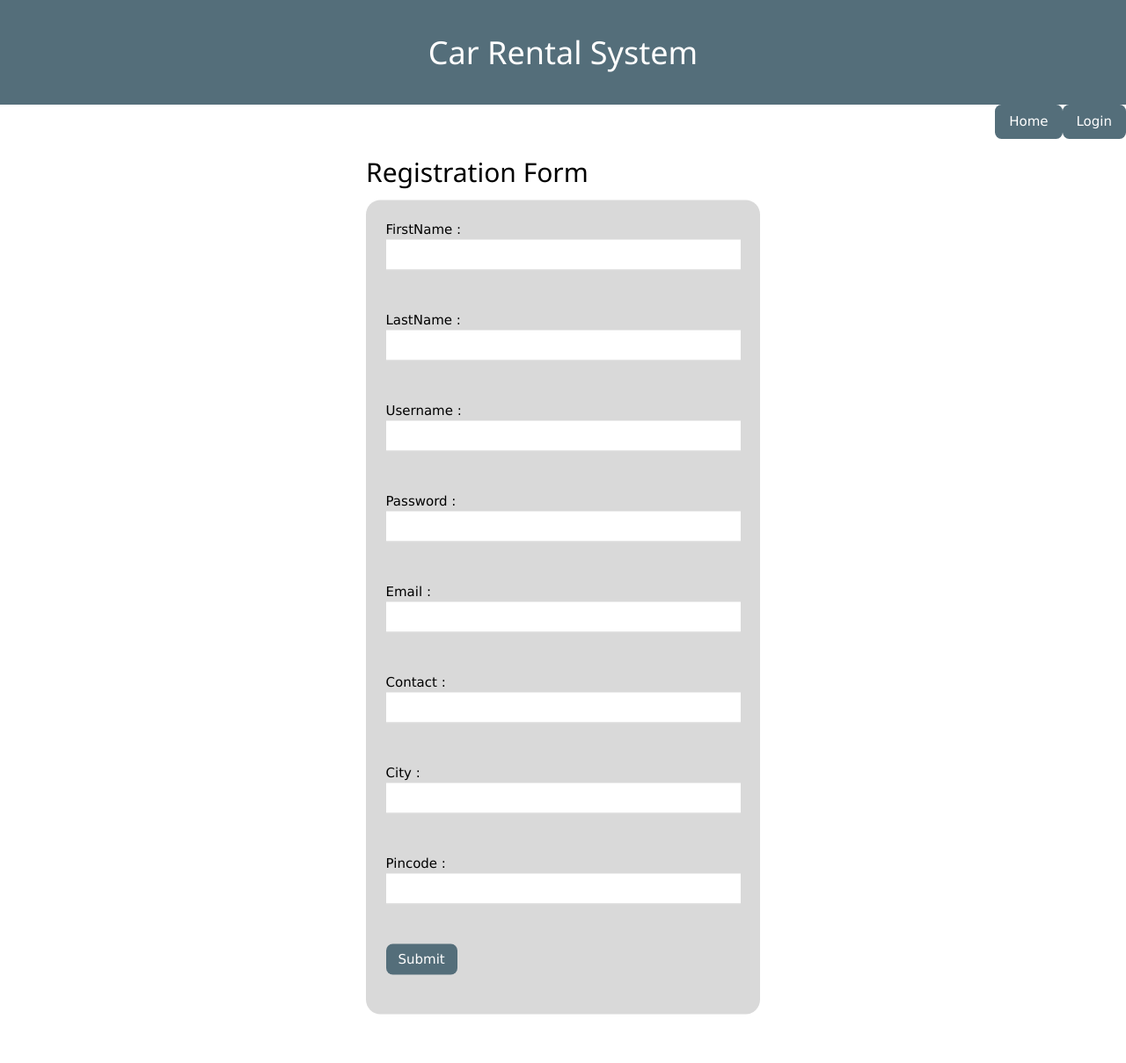
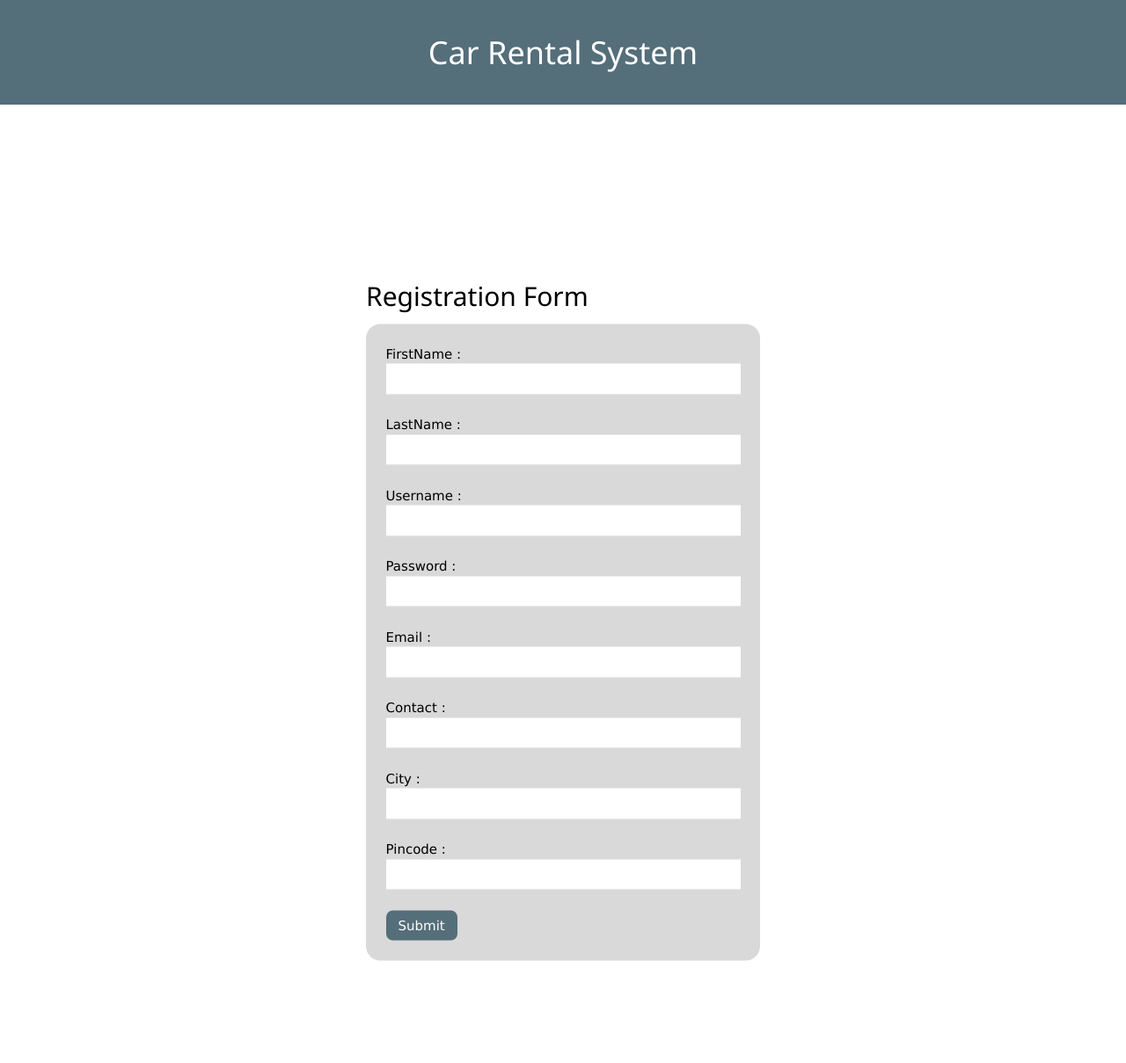
Before and after one commit to mofo98/car_rental, a Django app: template car_rental_system/customer_portal/templates/customer/register.html in a window 1280 px wide. Shown: the whole page at 88% size. Before the commit the page ends 1154 px from the top, so only its background shows below. Run offline with Django 3.2, Linux system fonts and the light colour scheme; the template is opened without the code that fills it, so the values that code supplies are empty.

Commit message:
Update register.html
updated customer registration

```diff
--- a/car_rental_system/customer_portal/templates/customer/register.html
+++ b/car_rental_system/customer_portal/templates/customer/register.html
@@ -1,11 +1,9 @@
 {% extends 'customer/base.html' %}
 {% block content %}
-<div class="w3-bar">
-
-  <a class="w3-bar-item w3-right w3-btn w3-teal" href="/customer_portal/login/">Login</a>
-  <a class="w3-bar-item w3-right w3-btn w3-teal" href="/">Home</a>
-
-</div>
+<br>
+<br>
+<br>
+<br>
 
 <div class="w3-display-container"  style="height:1000px;">
 <div class="w3-display-middle">
@@ -13,16 +11,17 @@
  <b> <h2>Registration Form</h2></b>
 
 <form class="w3-container" action="/customer_portal/registration/" method="POST">{% csrf_token %}
-  <lable>FirstName : </lable><input class="w3-input" type="text" name="firstname"><br><br>
-  <lable>LastName : </lable><input class="w3-input" type="text" name="lastname"><br><br>
-  <lable>Username : </lable><input class="w3-input" type="text" name="username"><br><br>
-  <lable>Password : </lable><input class="w3-input" type="password" name="password"><br><br>
-  <lable>Email : </lable><input class="w3-input" type="text" name="email"><br><br>
-  <lable>Contact : </lable><input class="w3-input" type="text" name="mobile"><br><br>
-  <lable>City : </lable><input class="w3-input" type="text" name="city"><br><br>
-  <lable>Pincode : </lable><input class="w3-input" type="text" name="pincode"><br><br>
-  <input class="w3-btn w3-teal" type="submit"><br><br>
+  <label>FirstName : </label><input class="w3-input" type="text" name="firstname"><br>
+  <label>LastName : </label><input class="w3-input" type="text" name="lastname"><br>
+  <label>Username : </label><input class="w3-input" type="text" name="username"><br>
+  <label>Password : </label><input class="w3-input" type="password" name="password"><br>
+  <label>Email : </label><input class="w3-input" type="text" name="email"><br>
+  <label>Contact : </label><input class="w3-input" type="text" name="mobile"><br>
+  <label>City : </label><input class="w3-input" type="text" name="city"><br>
+  <label>Pincode : </label><input class="w3-input" type="text" name="pincode"><br>
+  <input class="w3-btn w3-teal" type="submit"><br>
 </form>
+<br>
 
 </div>
 </div>
```
